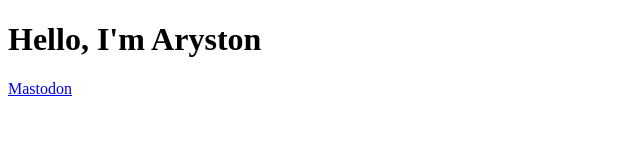
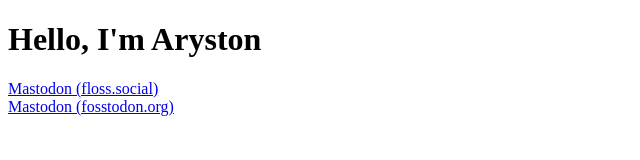
Before and after one commit to Aryston/aryston.github.io, a plain HTML site: page index.html in a window 1280 px wide. Shown: the whole page, without its empty margins (0-640 px from the left). Drawn offline with Linux system fonts and the light colour scheme.

Commit message:
Update index.html
Added fosstodon

```diff
--- a/index.html
+++ b/index.html
@@ -6,6 +6,9 @@
 </head>
 <body>
   <h1>Hello, I'm Aryston</h1>
-  <p><a rel="me" href="https://floss.social/@aryston">Mastodon</a></p>
+  <p>
+    <a rel="me" href="https://floss.social/@aryston">Mastodon (floss.social)</a><br>
+    <a rel="me" href="https://fosstodon.org/@Igorjagec">Mastodon (fosstodon.org)</a>
+  </p>
 </body>
 </html>
```
